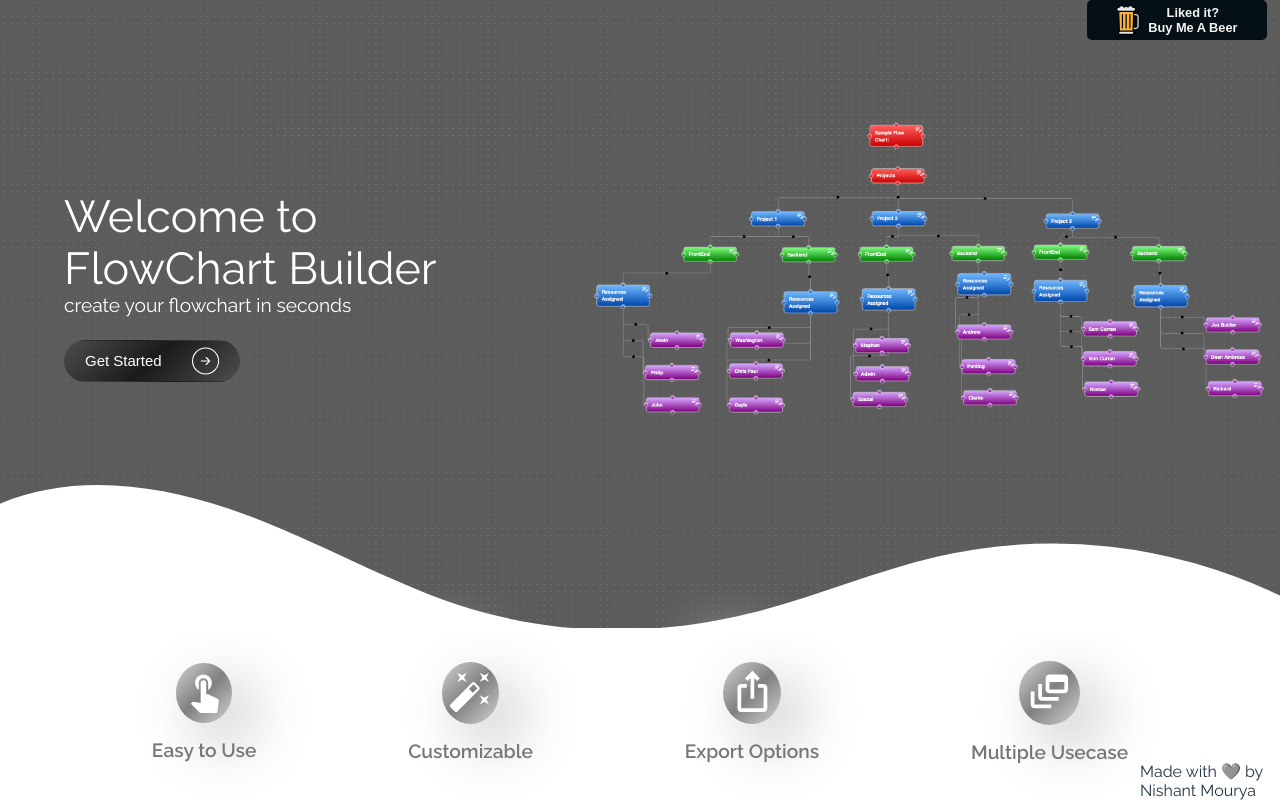
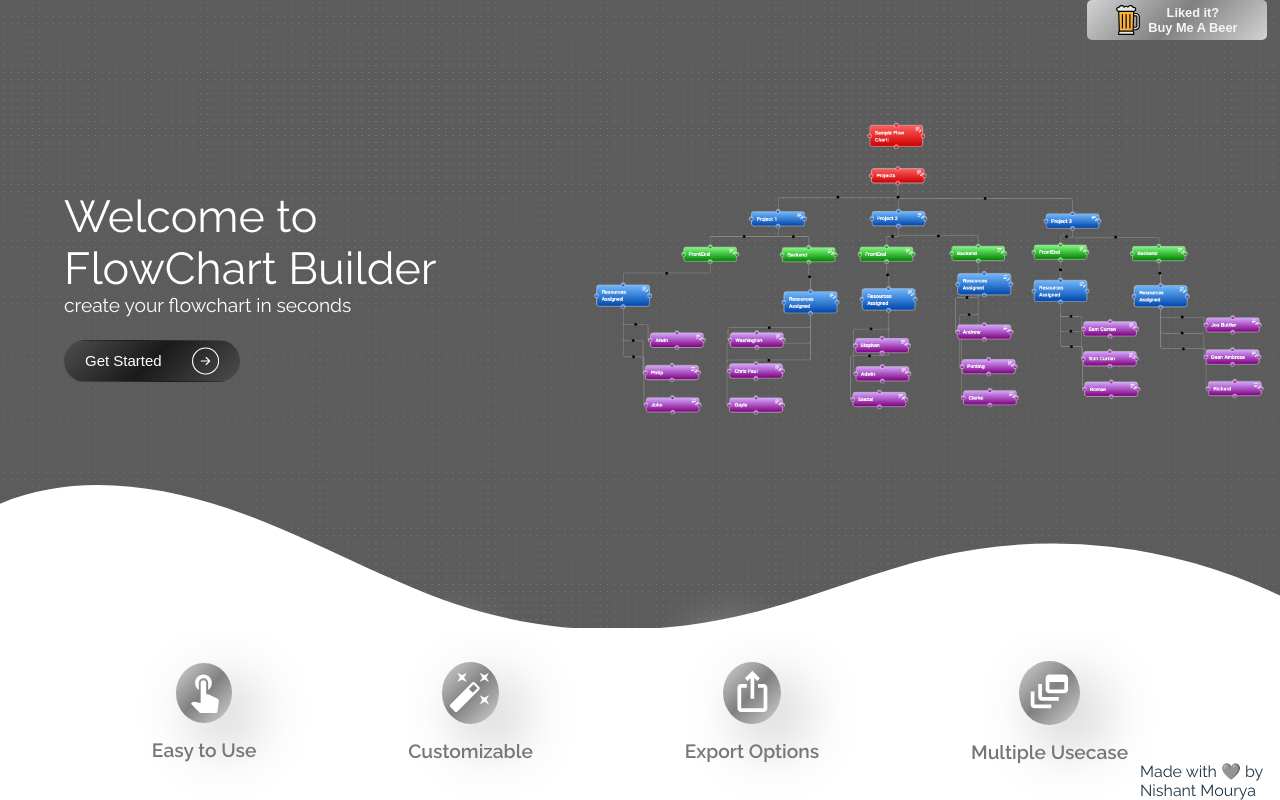
Before and after one commit to iamthedawn/FlowChartBuilder, a React (Vite) app: page / in a window 1280 px wide. Built offline with nearby package versions, Linux system fonts and the light colour scheme.

Commit message:
fixed style LandingPage.scss

```diff
--- a/src/Main/LandingPage.scss
+++ b/src/Main/LandingPage.scss
@@ -168,7 +168,6 @@
   right: 0;
 }
 
-/// ------from here
 .beerBtn {
   right:1%;
   position: absolute;
@@ -181,7 +180,7 @@
   font-weight: bold;
   display: flex;
   align-items: center;
-  background: #040f16;
+  background: linear-gradient(135deg, #d3d3d3, #808080, #d3d3d3);
   color: #f5f5f5;
 }
 
```
